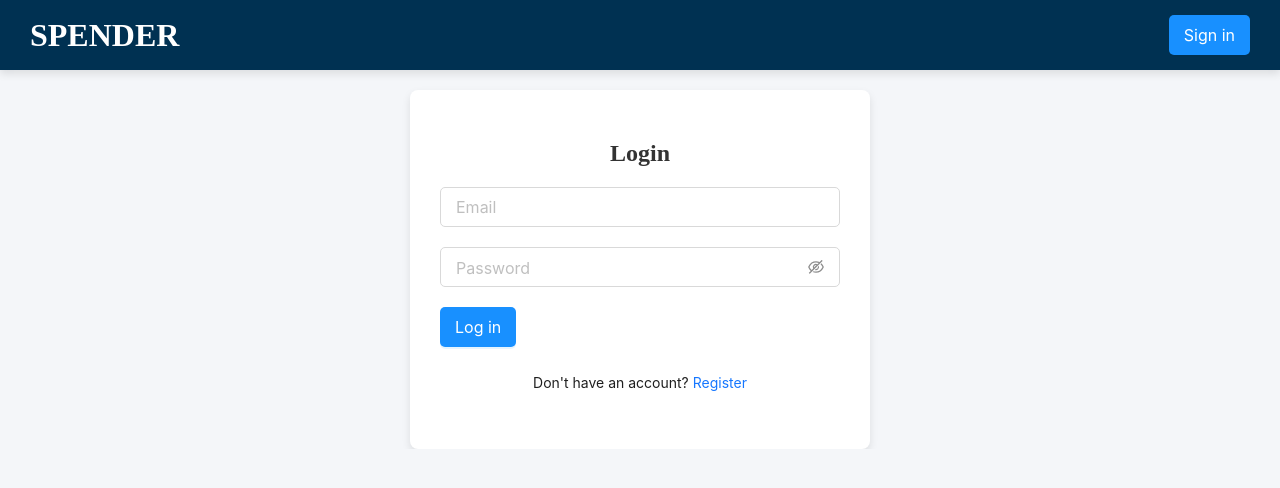
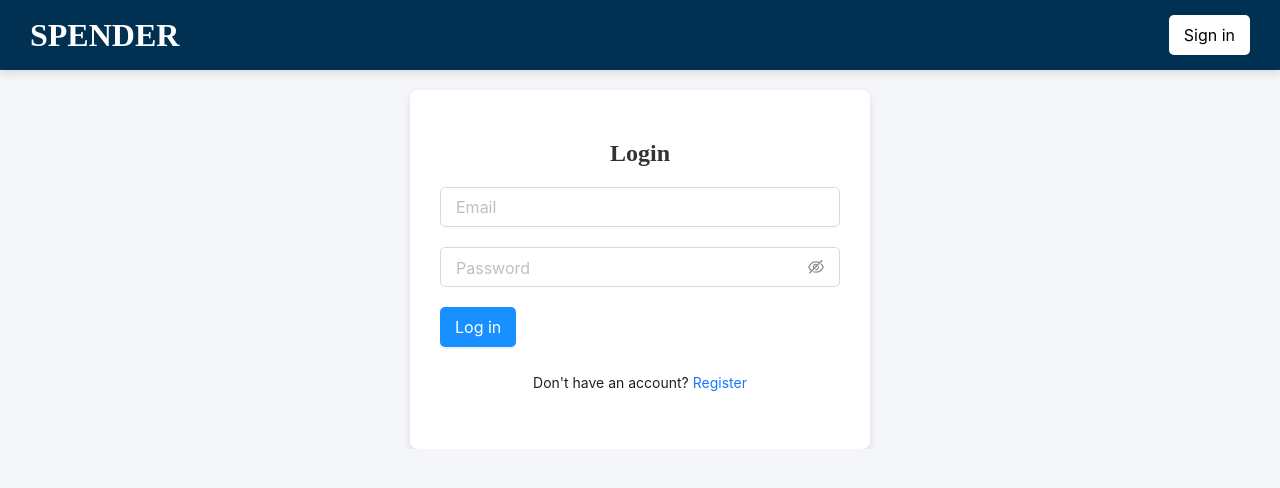
Before and after one commit to yurbeg/spender, a React (Create React App) app: page / in a window 1280 px wide. Shown: the top 488 px of the page. Built offline with nearby package versions, Linux system fonts and the light colour scheme.

Commit message:
change sign in button color

```diff
--- a/src/components/Header/index.tsx
+++ b/src/components/Header/index.tsx
@@ -76,7 +76,7 @@ const Header: FC = () => {
 
                 ) : (
                     <Link to={ROUTE_CONSTANTS.LOGIN}>
-                        <Button>Sign in</Button>
+                        <Button style={{background:"white",color:"black"}}> Sign in</Button>
                     </Link>
                 )}
             </div>
```
